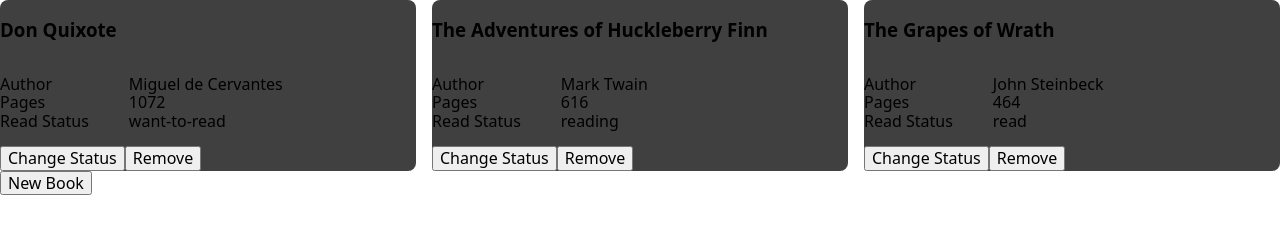
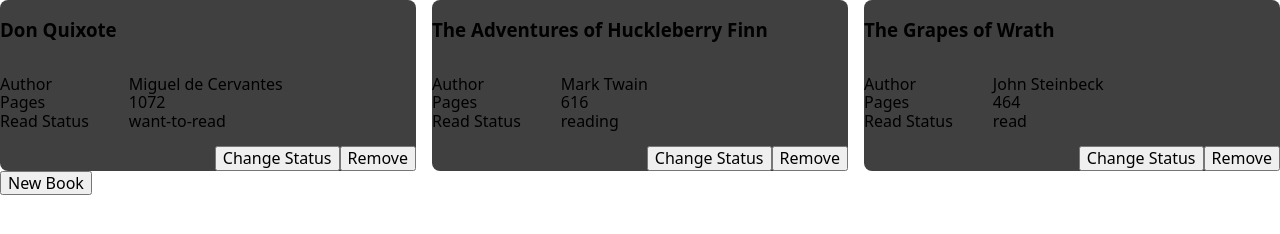
Before and after one commit to cgrustas/library, a plain HTML site: page index.html in a window 1280 px wide. Drawn offline with Linux system fonts and the light colour scheme.

Commit message:
Position buttons in card's bottom-right corner

```diff
--- a/css/styles.css
+++ b/css/styles.css
@@ -15,3 +15,7 @@
     display: grid;
     grid-template-columns: auto 1fr;
 }
+
+#library article div {
+    align-self: flex-end;
+}
```
